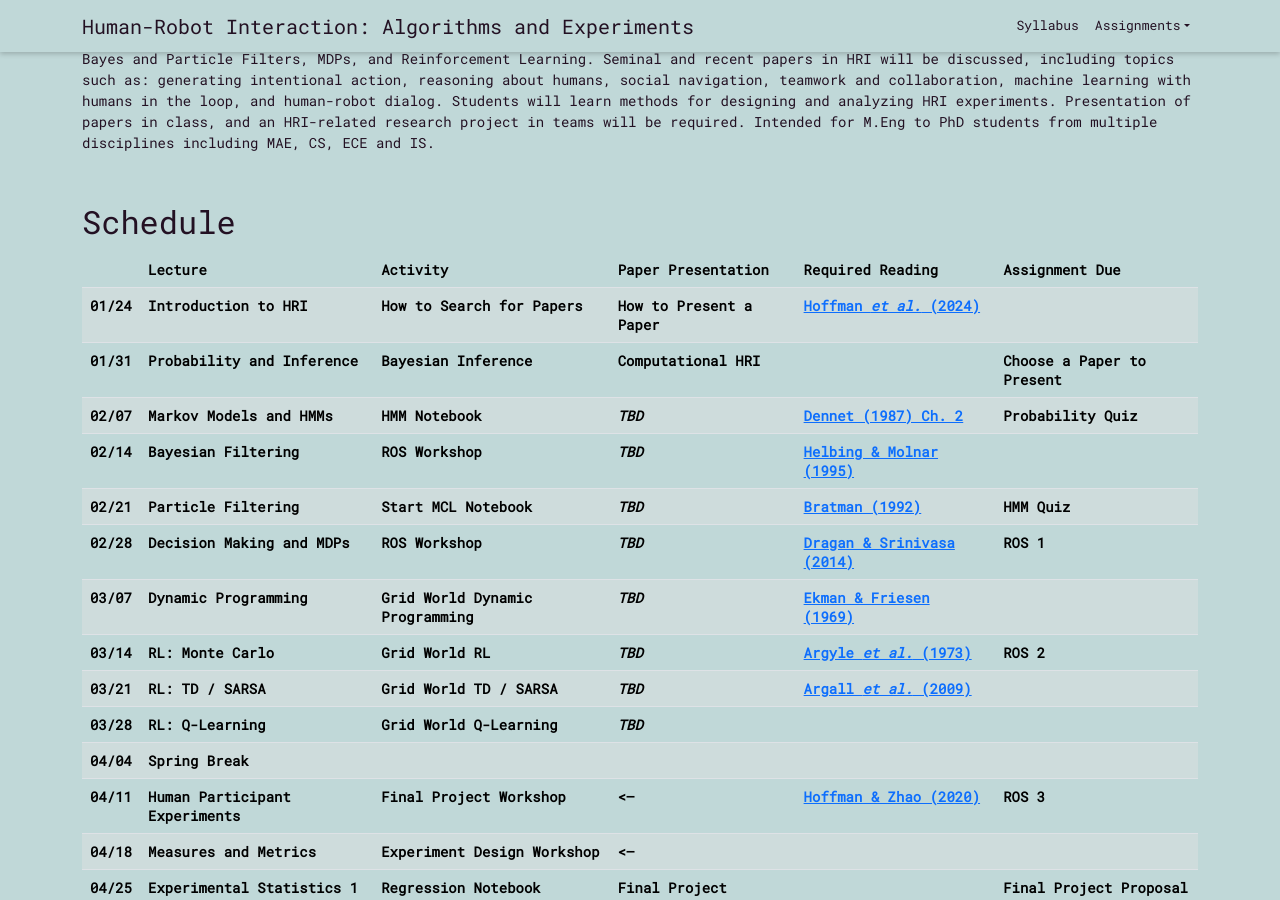
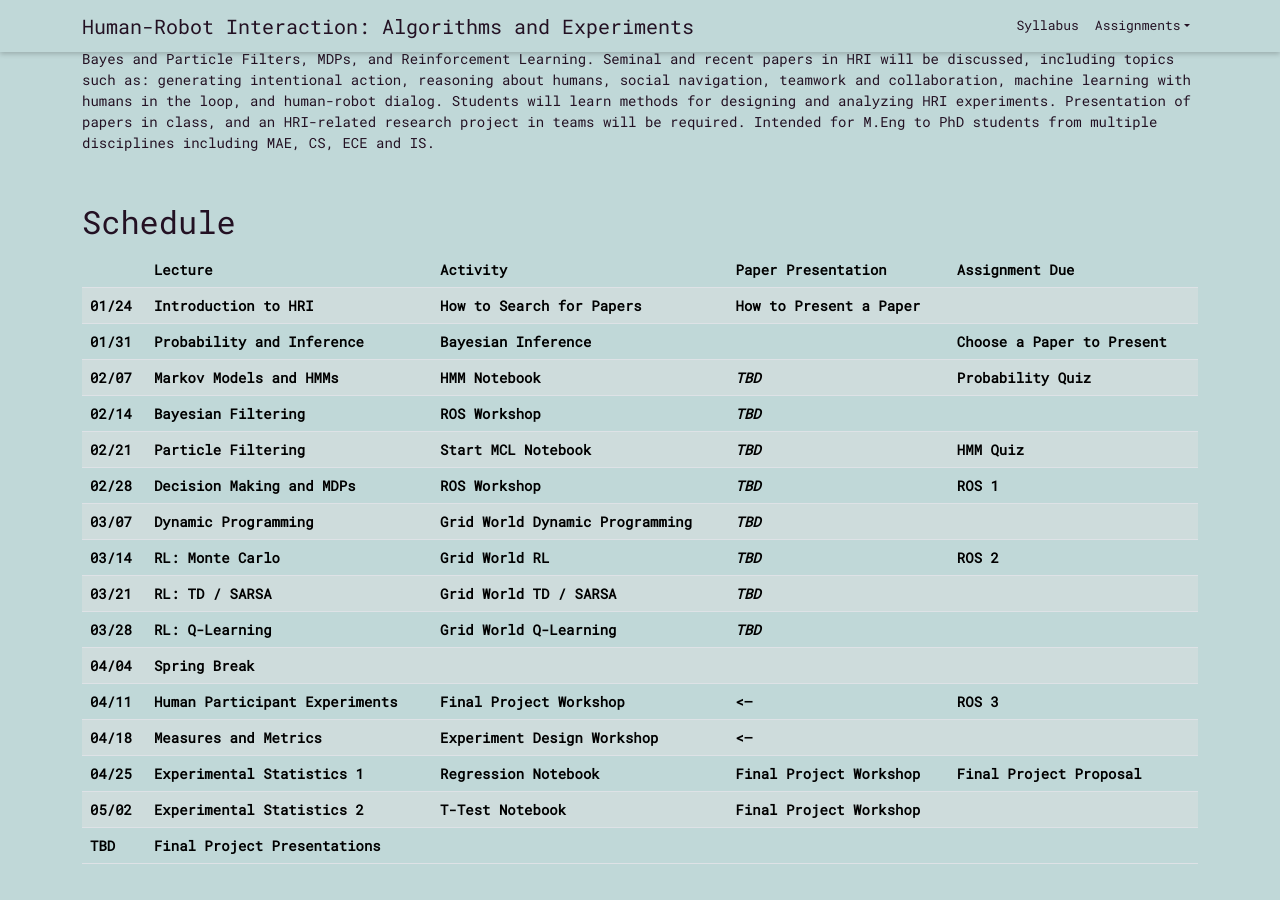
Before and after one commit to HRI-Class/mae6710, a Jekyll site: the page built from docs/index.md, in a window 1280 px wide and 900 px high, scrolled down 418 px. Built offline with Jekyll 4.4.1, drawn with Linux system fonts in a browser that asks for light colours; our own code applies the rules of GitHub Pages for plain Markdown files.

Commit message:
Removed required readings

```diff
--- a/docs/index.md
+++ b/docs/index.md
@@ -19,21 +19,21 @@ As robots move from factory floors and battlefields into homes, offices, schools
 ## Schedule
 
 {: .overview .table .table-striped :}
-||Lecture | Activity | Paper Presentation | Required Reading | Assignment Due |
+||Lecture | Activity | Paper Presentation |  Assignment Due |
 |--|--|--|--|--|--|
-| 01/24 | Introduction to HRI | How to Search for Papers | How to Present a Paper | [Hoffman _et al._ (2024)](https://doi.org/10.1146/annurev-control-071223-105834)
-| 01/31 | Probability and Inference | Bayesian Inference | Computational HRI | | Choose a Paper to Present
-| 02/07 | Markov Models and HMMs | HMM Notebook | _TBD_ | [Dennet (1987) Ch. 2](/files/dennet1987-ch2.pdf) | Probability Quiz |
-| 02/14 | Bayesian Filtering | ROS Workshop | _TBD_ | [Helbing & Molnar (1995)](http://vision.cse.psu.edu/courses/Tracking/vlpr12/HelbingSocialForceModel95.pdf)
-| 02/21 | Particle Filtering | Start MCL Notebook | _TBD_ | [Bratman (1992)](http://web.media.mit.edu/~cynthiab/Readings/bratman-PhilRev-92.pdf) |HMM Quiz|
-| 02/28 | Decision Making and MDPs | ROS Workshop | _TBD_ | [Dragan & Srinivasa (2014)](https://www.ri.cmu.edu/pub_files/2014/7/legibility_AURO14.pdf)| ROS 1|
-| 03/07 | Dynamic Programming | Grid World Dynamic Programming | _TBD_ | [Ekman & Friesen (1969)](http://www.communicationcache.com/uploads/1/0/8/8/10887248/the_repertoire_of_nonverbal_behavior_categories_origins__usage_and_coding.pdf) |
-| 03/14 | RL: Monte Carlo | Grid World RL | _TBD_ | [Argyle _et al._ (1973)](http://web.media.mit.edu/~cynthiab/Readings/argyle-73.pdf) | ROS 2 |
-| 03/21 | RL: TD / SARSA | Grid World TD / SARSA | _TBD_ | [Argall _et al._ (2009)](https://doi.org/10.1016/j.robot.2008.10.024) |
-| 03/28 | RL: Q-Learning | Grid World Q-Learning | _TBD_ | |
-| 04/04 | Spring Break | | | |
-| 04/11 | Human Participant Experiments | Final Project Workshop | <--- | [Hoffman & Zhao (2020)](https://dl.acm.org/doi/pdf/10.1145/3412374) | ROS 3 |
+| 01/24 | Introduction to HRI | How to Search for Papers | How to Present a Paper
+| 01/31 | Probability and Inference | Bayesian Inference |  | Choose a Paper to Present
+| 02/07 | Markov Models and HMMs | HMM Notebook | _TBD_ | Probability Quiz |
+| 02/14 | Bayesian Filtering | ROS Workshop | _TBD_
+| 02/21 | Particle Filtering | Start MCL Notebook | _TBD_ | HMM Quiz |
+| 02/28 | Decision Making and MDPs | ROS Workshop | _TBD_ | ROS 1 |
+| 03/07 | Dynamic Programming | Grid World Dynamic Programming | _TBD_
+| 03/14 | RL: Monte Carlo | Grid World RL | _TBD_ | ROS 2 |
+| 03/21 | RL: TD / SARSA | Grid World TD / SARSA | _TBD_
+| 03/28 | RL: Q-Learning | Grid World Q-Learning | _TBD_
+| 04/04 | Spring Break
+| 04/11 | Human Participant Experiments | Final Project Workshop | <--- | ROS 3 |
 | 04/18 | Measures and Metrics | Experiment Design Workshop | <--- |
-| 04/25 | Experimental Statistics 1 | Regression Notebook | Final Project Workshop | | Final Project Proposal|
-| 05/02 | Experimental Statistics 2 | T-Test Notebook | Final Project Workshop  | |
-| TBD   | Final Project Presentations | | | |
+| 04/25 | Experimental Statistics 1 | Regression Notebook | Final Project Workshop | Final Project Proposal|
+| 05/02 | Experimental Statistics 2 | T-Test Notebook | Final Project Workshop
+| TBD   | Final Project Presentations
```
